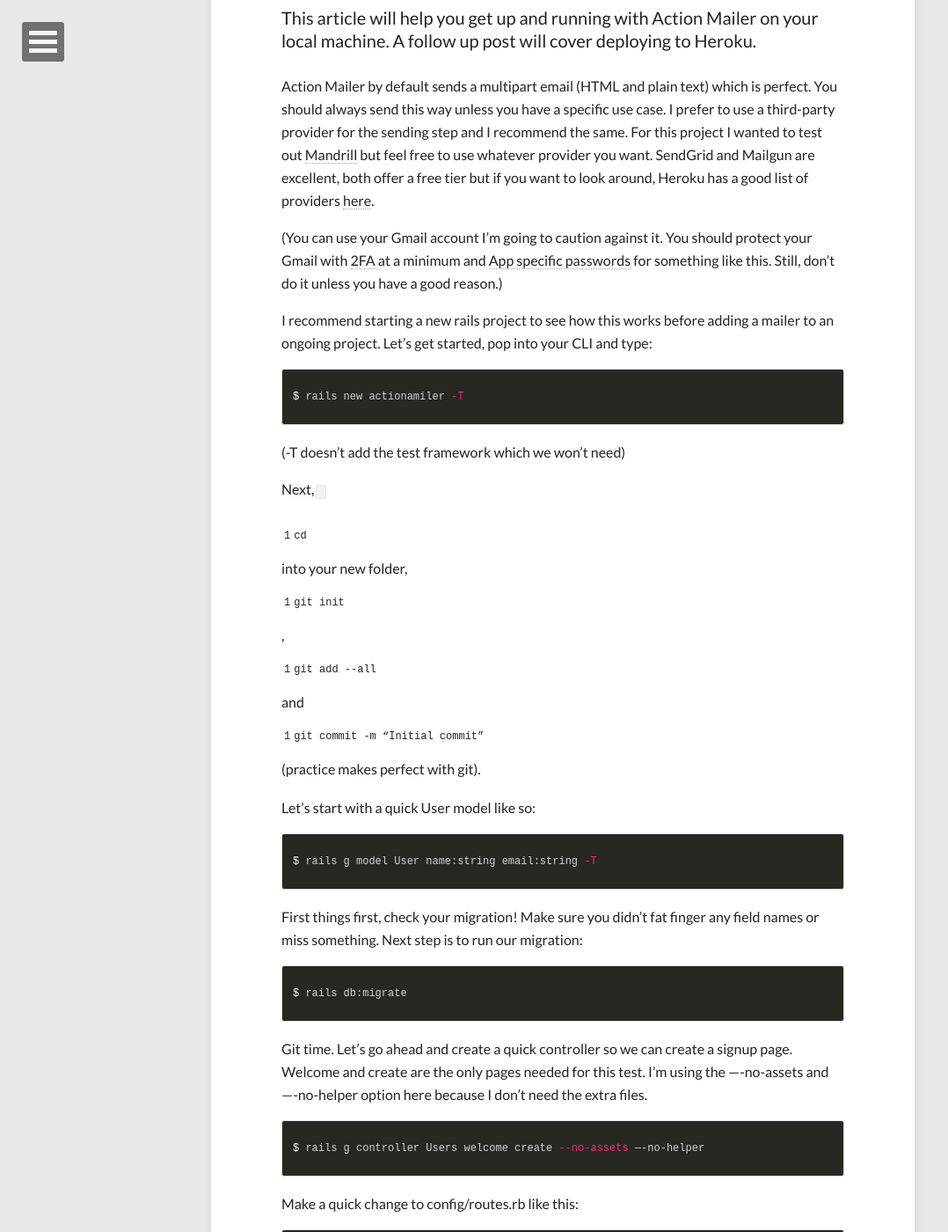
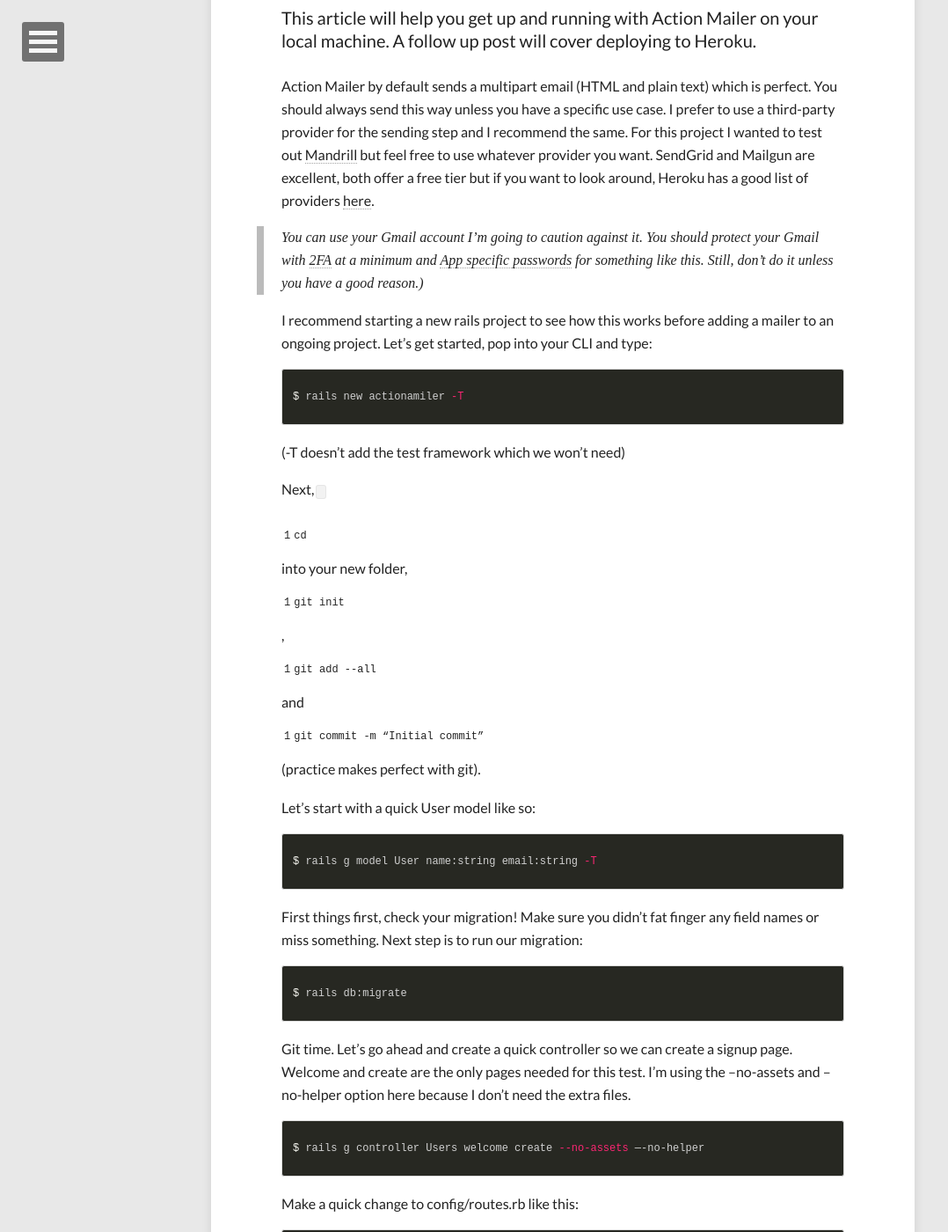
Before and after one commit to chadcodes/chadcodes.github.io, a Jekyll site: the page built from _posts/2014-06-30-actionmailer-for-localhost.markdown, in a window 1280 px wide and 1400 px high, scrolled down 368 px. Shown: the whole window at 88% size, without its empty margins (0-1078 px from the left). Built offline with Jekyll 4.4.1, drawn with Linux system fonts in a browser that asks for light colours; nearby versions of some CDN libraries.

Commit message:
quote block

```diff
--- a/_posts/2014-06-30-actionmailer-for-localhost.markdown
+++ b/_posts/2014-06-30-actionmailer-for-localhost.markdown
@@ -13,7 +13,7 @@ Action Mailer by default sends a multipart email (HTML and plain text) which is
 [mandrill]: http://mandrill.com/
 [heroku]: https://addons.heroku.com/#email-sms
 
-(You can use your Gmail account I’m going to caution against it.  You should protect your Gmail with [2FA][google-2fa] at a minimum and [App specific passwords][google-apppass] for something like this.  Still, don’t do it unless you have a good reason.)
+> You can use your Gmail account I’m going to caution against it.  You should protect your Gmail with [2FA][google-2fa] at a minimum and [App specific passwords][google-apppass] for something like this.  Still, don’t do it unless you have a good reason.)
 
 [google-2fa]: https://support.google.com/accounts/answer/180744?hl=en
 [google-apppass]: https://support.google.com/accounts/answer/185833?hl=en
@@ -40,7 +40,7 @@ First things first, check your migration!  Make sure you didn’t fat finger any
 $ rails db:migrate
 {% endhighlight %}
 
-Git time.  Let’s go ahead and create a quick controller so we can create a signup page.  Welcome and create are the only pages needed for this test.  I’m using the —-no-assets and —-no-helper option here because I don’t need the extra files.
+Git time.  Let’s go ahead and create a quick controller so we can create a signup page.  Welcome and create are the only pages needed for this test.  I’m using the --no-assets and --no-helper option here because I don’t need the extra files.
 
 {% highlight bash %}
 $ rails g controller Users welcome create --no-assets —-no-helper
```
